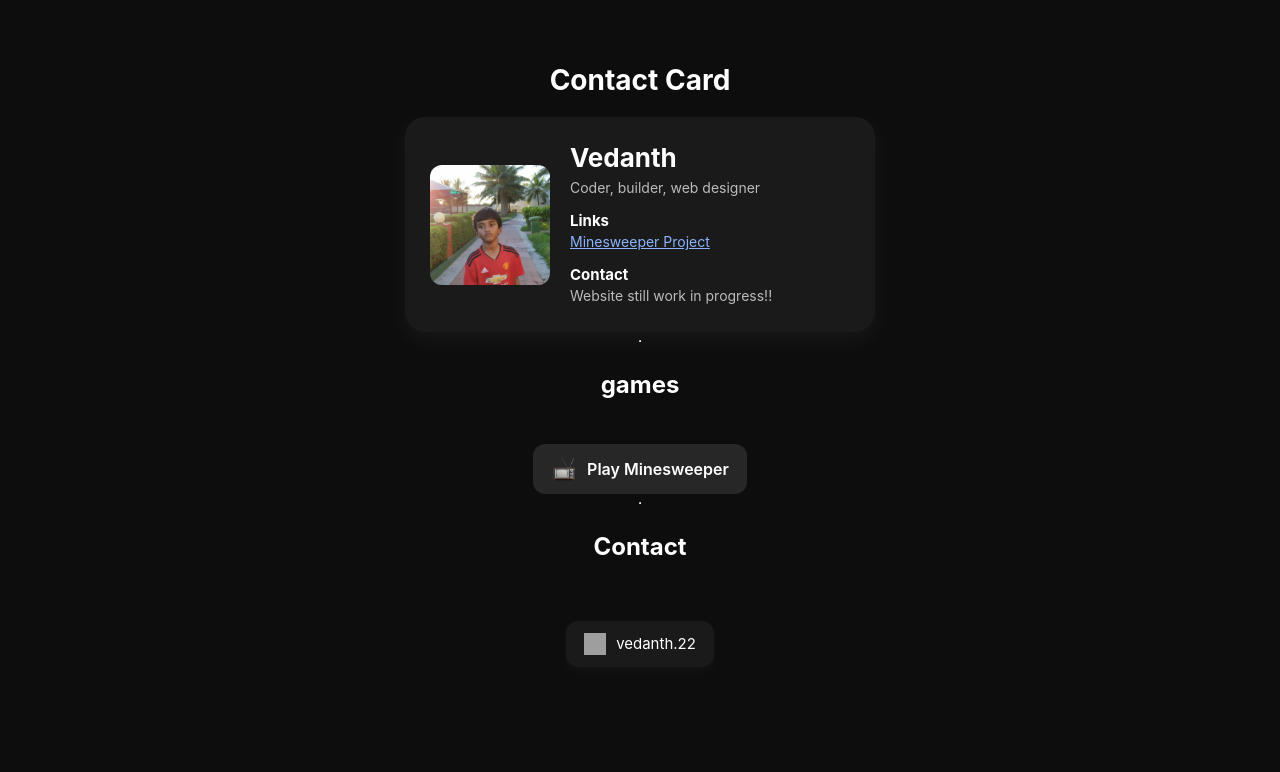
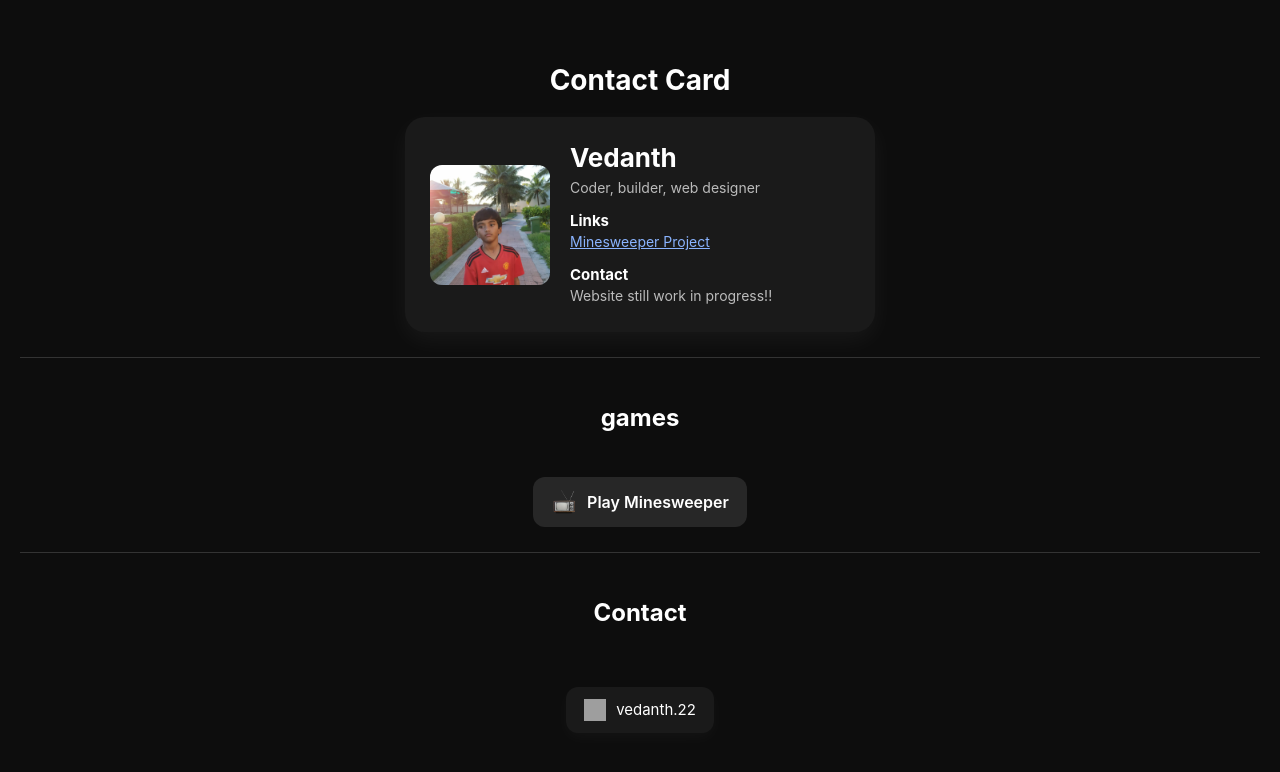
Before and after one commit to 720official/Vdlabs, a plain HTML site: page index.html in a window 1280 px wide. Drawn offline with Linux system fonts and the light colour scheme; grey boxes are pictures that could not be loaded.

Commit message:
Add divider style and update hr elements
Added a divider style and applied it to horizontal rules.

```diff
--- a/index.html
+++ b/index.html
@@ -127,6 +127,12 @@
         width: 22px;
         height: 22px;
     }
+    .divider {
+    width: 100%;
+    border: 0;
+    border-top: 1px solid #333;
+    margin: 25px 0;
+    }
 </style>
 
 </head>
@@ -156,13 +162,13 @@
     </div>
 
 </div>
-    <hr>
+    <hr class="divider">
 <h2>games</h2>
 <a class="game-button" href="https://720official.github.io/720rainbets/" target="_blank">
     <img src="1000045571-removebg-preview.png" alt="icon">
     Play Minesweeper
 </a>
-    <hr>
+    <hr class="divider">
 <h2>Contact</h2>
 <div class="insta-box">
     <img src="https://upload.wikimedia.org/wikipedia/commons/a/a5/Instagram_icon.png" alt="insta">
```
